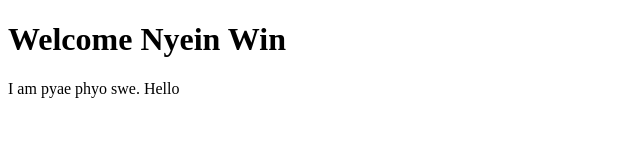
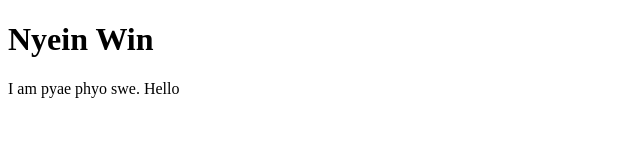
Before and after one commit to Nyein-Win/GitTest, a plain HTML site: page index.html in a window 1280 px wide. Shown: the whole page, without its empty margins (0-640 px from the left). Drawn offline with Linux system fonts and the light colour scheme.

Commit message:
remove welcome from index.html

```diff
--- a/index.html
+++ b/index.html
@@ -7,7 +7,7 @@
     <title>Document</title>
 </head>
 <body>
-    <h1>Welcome Nyein Win</h1>
+    <h1> Nyein Win</h1>
     <p>I am pyae phyo swe. Hello</p>
 </body>
 </html>
```
